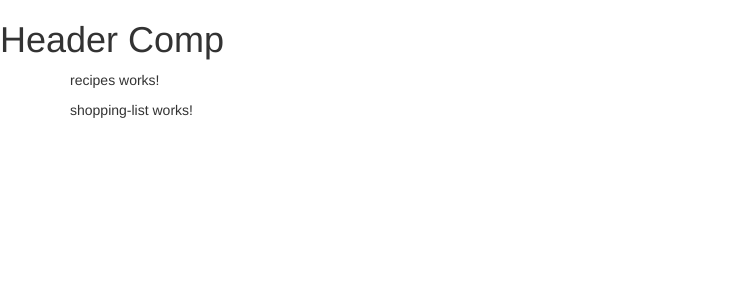
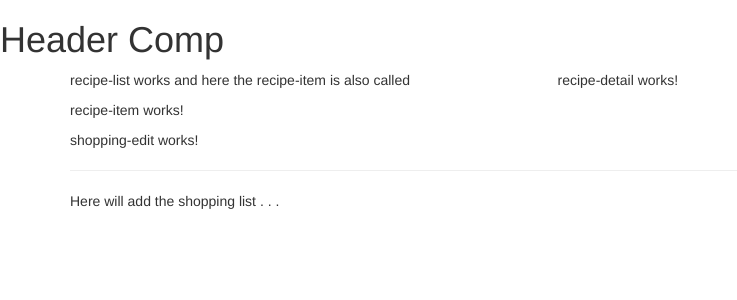
Before and after one commit to surya186/iNGApp, an Angular app: page / in a window 1280 px wide. Shown: the top 300 px of the page, without its empty margins (0-737 px from the left). Built offline with nearby package versions, Linux system fonts and the light colour scheme.

Commit message:
usage of header and shopping components

```diff
--- a/src/app/recipes/recipe-list/recipe-list.component.html
+++ b/src/app/recipes/recipe-list/recipe-list.component.html
@@ -1 +1,2 @@
-<p>recipe-list works!</p>
+<p>recipe-list works and here the recipe-item is also called</p>
+<app-recipe-item></app-recipe-item>
--- a/src/app/recipes/recipes.component.html
+++ b/src/app/recipes/recipes.component.html
@@ -1 +1,8 @@
-<p>recipes works!</p>
+<div class="row">
+    <div class="col-md-5">
+        <app-recipe-list></app-recipe-list>
+    </div>
+    <div class="col-md-7">
+        <app-recipe-detail></app-recipe-detail>
+    </div>
+</div>
--- a/src/app/shopping-list/shopping-list.component.html
+++ b/src/app/shopping-list/shopping-list.component.html
@@ -1 +1,7 @@
-<p>shopping-list works!</p>
+<div class="row">
+    <div class="col-xs-10">
+        <app-shopping-edit></app-shopping-edit>
+        <hr>
+        Here will add the shopping list . . .
+    </div>
+</div>
```
